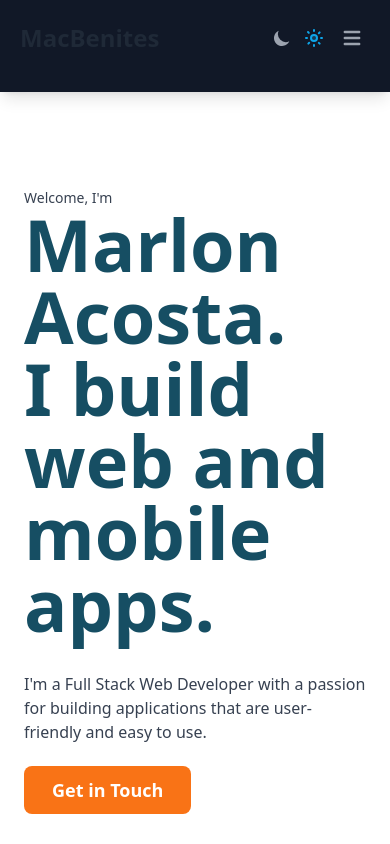
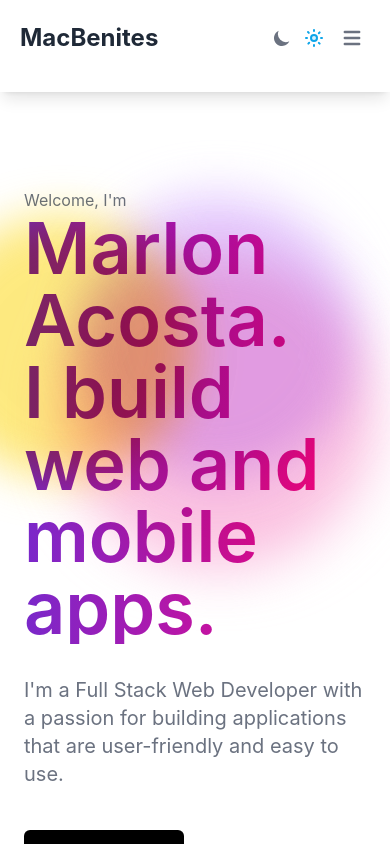
Before and after one commit to macbenites/PortfolioMacbenites, a Next.js app: page / in a window 390 px wide. Shown: the top 844 px of the page. Built offline with nearby package versions, Linux system fonts and the light colour scheme.

Commit message:
Add blod

```diff
--- a/components/AboutUsPage.jsx
+++ b/components/AboutUsPage.jsx
@@ -3,7 +3,7 @@ import TimeLine from "./TimeLine";
 export default function AboutUsPage() {
   return (
     <div>
-      <section className="flex flex-col md:flex-row	content-center bg-white min-h-screen mt-10 p-6">
+      <section className="flex flex-col md:flex-row	content-cente min-h-screen mt-10 p-6">
         <div className="md:w-8/12">
           <h1 className="text-5xl font-sans break-words font-extrabold text-cyan-900 antialiased">
             About{" "}
@@ -11,7 +11,7 @@ export default function AboutUsPage() {
               Me
             </span>
           </h1>
-          <p className="text-lg font-sans text-gray-700 antialiased mt-8">
+          <p className="text-lg font-normaltext-gray-200 antialiased mt-8">
             Hello! I&apos;m Junior, a Software Developer based in Lima Perú.
             <br />I enjoy creating beautiful and reliable applications for
             internet and phones. My goal is to always build scalable products
--- a/components/Header.jsx
+++ b/components/Header.jsx
@@ -14,8 +14,8 @@ const Header = () => {
   };
 
   return (
-    <header>
-      <nav className="py-4 w-full bg-white dark:bg-gray-900 shadow-lg">
+    <header className="bg-white dark:bg-dark-default">
+      <nav className="py-4 w-full shadow-lg">
         <div className="flex flex-col px-4 mx-auto max-w-screen-xl md:px-6 md:flex-row md:justify-between md:items-center">
           <div className="flex items-center justify-between">
             <div className="font-bold text-2xl cursor-pointer flex items-center text-gray-800">
@@ -112,23 +112,9 @@ const Header = () => {
             </div>
           </div>
         </div>
-        {/* {open ? <SideMenu /> : ""} */}
       </nav>
     </header>
   );
 };
 
-const SideMenu = () => {
-  return (
-    <div className="fixed left-0 top-20 w-2/3 sm:w-2/4 z-10 md:hidden shadow-lg">
-      <ul className="flex flex-col text-lg bg-white font-bold h-screen px-6">
-        <NavItem href="/">Home</NavItem>
-        <NavItem href="/about">About</NavItem>
-        <NavItem href="/projects">Projects</NavItem>
-        <NavItem href="/contact">Contact</NavItem>
-      </ul>
-    </div>
-  );
-};
-
 export default Header;
--- a/components/NavItem.jsx
+++ b/components/NavItem.jsx
@@ -5,7 +5,7 @@ const NavItem = ({ href, children, active, onClick }) => {
     <li className="mb-3 md:px-6 md:mb-0">
       <Link href={href}>
         <a
-          className="font-medium text-gray-900 hover:text-blue-600 dark:text-gray-300 dark:hover:text-blue-500"
+          className="font-medium text-md text-gray-900 hover:text-blue-600 dark:text-gray-300 dark:hover:text-blue-500"
           onClick={onClick}
         >
           {children}
--- a/components/ProjectsPage.jsx
+++ b/components/ProjectsPage.jsx
@@ -2,7 +2,7 @@ import Image from "next/image";
 
 export default function ProjectsPage({ projects }) {
   return (
-    <section className="flex flex-col md:flex-row	content-center bg-white min-h-screen mt-10 p-6">
+    <section className="flex flex-col md:flex-row	content-center min-h-screen mt-10 p-6">
       <div className="w-full">
         <h1 className="text-5xl font-sans break-words font-extrabold text-cyan-900 antialiased">
           Some projects <br />
--- a/pages/_app.js
+++ b/pages/_app.js
@@ -3,7 +3,7 @@ import { ThemeProvider } from "next-themes";
 
 function MyApp({ Component, pageProps }) {
   return (
-    <ThemeProvider attribute="theme">
+    <ThemeProvider attribute="class">
       <Component {...pageProps} />
     </ThemeProvider>
   );
--- a/pages/_document.js
+++ b/pages/_document.js
@@ -8,7 +8,7 @@ export default function Document() {
         <link rel="apple-touch-icon" href="/icon-192x192.png" />
         <meta name="theme-color" content="#fff" />
       </Head>
-      <body>
+      <body className="dark:bg-dark-default dark:text-white">
         <Main />
         <NextScript />
       </body>
--- a/pages/index.js
+++ b/pages/index.js
@@ -15,20 +15,23 @@ export default function Home() {
 const Main = () => {
   return (
     <section className="container">
-      <div className="flex flex-col md:flex-row">
+      <div className="relative flex flex-col md:flex-row">
+        <div className="absolute top-0 right-0 w-72 h-72 bg-purple-300 dark:bg-slate-100 rounded-full mix-blend-multiply filter blur-xl dark:blur-2xl opacity-70 animate-blob"></div>
+        <div className="absolute top-0 right-36 w-72 h-72 bg-yellow-300 rounded-full mix-blend-multiply filter blur-xl opacity-70 animate-blob animation-delay-2000"></div>
+        <div className="absolute top-32 right-8 w-72 h-72 bg-pink-300 rounded-full mix-blend-multiply filter blur-xl opacity-70 animate-blob animation-delay-4000"></div>
         <div className="w-auto md:w-8/12">
-          <p className="text-sm text-gray-700">Welcome, I&apos;m</p>
-          <h1 className="text-7xl font-sans break-words font-semibold text-cyan-900 antialiased aos-init aos-animate">
+          <p className="text-md text-gray-500">Welcome, I&apos;m</p>
+          <h1 className="text-7xl font-sans break-words font-semibold text-gradient dark:text-gradient-dark antialiased aos-init aos-animate">
             Marlon Acosta.
             <br />I build web and mobile apps.
           </h1>
-          <p className="text-md font-sans text-gray-700 antialiased mt-8">
+          <p className="text-xl font-sans text-gray-500 mt-8">
             I&apos;m a Full Stack Web Developer with a passion for building
             applications that are user-friendly and easy to use.
           </p>
-          <div className="my-8">
+          <div className="my-14">
             <Link href="/contact">
-              <a className="text-lg bg-orange-500 hover:bg-orange-400 text-white font-bold py-3 px-7 rounded-lg transition-colors">
+              <a className="text-md bg-black hover:bg-neutral-900 dark:bg-white dark:text-black text-white font-normal py-4 px-8 rounded-md transition-colors">
                 Get in Touch
               </a>
             </Link>
@@ -41,7 +44,7 @@ const Main = () => {
 
 const Services = () => {
   return (
-    <section className="bg-white py-16">
+    <section className="py-16">
       <div className="flex flex-col md:flex-row mt-10">
         <div className="flex flex-col w-auto bg-sky-200 md:w-6/12 rounded-2xl p-5 h-2/3 gap-4">
           <CardServices
--- a/styles/globals.css
+++ b/styles/globals.css
@@ -1,10 +1,25 @@
 @tailwind base;
 @tailwind components;
 @tailwind utilities;
+@layer utilities {
+  html {
+    font-family: "Inter", sans-serif;
+  }
+  .animation-delay-2000 {
+    animation-delay: 2s;
+  }
+  .animation-delay-4000 {
+    animation-delay: 4s;
+  }
+  .text-gradient {
+    background: linear-gradient(to right, #7928ca, #ff0080);
+    -webkit-background-clip: text;
+    -webkit-text-fill-color: transparent;
+  }
 
-/* @media (prefers-color-scheme: dark) {
-  body {
-    background-color: #282c34;
-    color: #fff;
+  .text-gradient-dark {
+    background: linear-gradient(to right, #007cf0, #ffffff);
+    -webkit-background-clip: text;
+    -webkit-text-fill-color: transparent;
   }
-} */
+}
--- a/tailwind.config.js
+++ b/tailwind.config.js
@@ -5,10 +5,30 @@ module.exports = {
   ],
   darkMode: "class",
   theme: {
-    extend: {},
     fontFamily: {
       body: ["Oswald", "sans-serif"],
     },
+    extend: {
+      animation: {
+        blob: "blob 7s infinite",
+      },
+      keyframes: {
+        blob: {
+          "0%": { transform: "translate(0px, 0px) scale(1)" },
+          "33%": { transform: "translate(30px, -50px) scale(1.1)" },
+          "66%": { transform: "translate(-20px, 20px) scale(0.9)" },
+          "100%": { transform: "translate(0px, 0px) scale(1)" },
+        },
+      },
+      colors: {
+        dark: {
+          default: "#010101",
+          100: "#0a0b1e",
+          200: "#16181d",
+          500: "#0f1115",
+          700: "#202125",
+        },
+      },
+    },
   },
-  plugins: [],
 };
```
Also changed, not shown: 1 other file (tests, documents, lock files or other folders).
